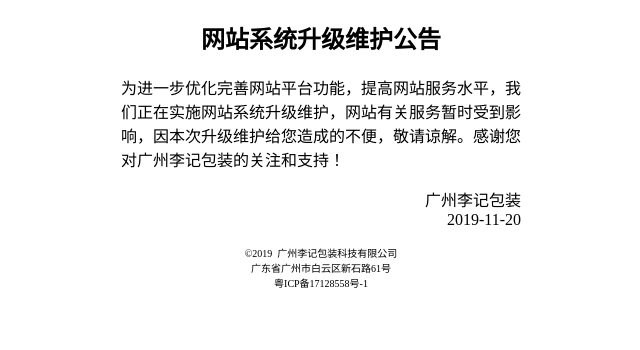
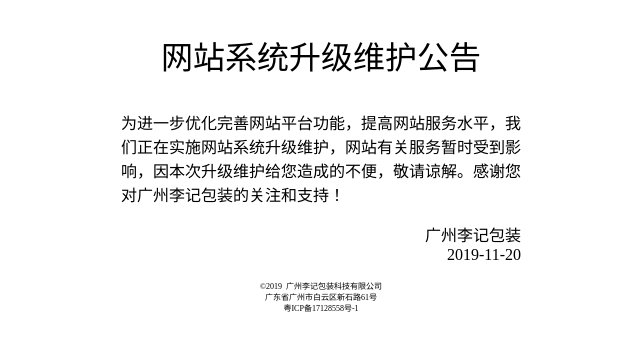
Before and after one commit to wuji008/gzliji, a plain HTML site: page index.html in a window 1280 px wide. Shown: the whole page, without its empty margins (319-959 px from the left). Drawn offline with Linux system fonts and the light colour scheme.

Commit message:
Update index.html

```diff
--- a/index.html
+++ b/index.html
@@ -10,10 +10,10 @@
  </head>
  <body>
   <div style="margin:0 auto;width:400px;text-align:center">
-	<h2>网站系统升级维护公告</h2>
-	<p style="text-align:left;">为进一步优化完善网站平台功能，提高网站服务水平，我们正在实施网站系统升级维护，网站有关服务暂时受到影响，因本次升级维护给您造成的不便，敬请谅解。感谢您对广州李记包装的关注和支持！<br /></p>
-	<p style="text-align:right;">广州李记包装<br />2019-11-20</p>
-	<p style="font-size:10px;">&copy;2019&nbsp;&nbsp;广州李记包装科技有限公司<br />
+	<p style="font-size:2em;">网站系统升级维护公告</p>
+	<p style="text-align:left;font-size:1em;">为进一步优化完善网站平台功能，提高网站服务水平，我们正在实施网站系统升级维护，网站有关服务暂时受到影响，因本次升级维护给您造成的不便，敬请谅解。感谢您对广州李记包装的关注和支持！<br /></p>
+	<p style="text-align:right;font-size:1em;">广州李记包装<br />2019-11-20</p>
+	<p style="font-size:0.5em;">&copy;2019&nbsp;&nbsp;广州李记包装科技有限公司<br />
 	广东省广州市白云区新石路61号<br />
 	粤ICP备17128558号-1
 	</p>
```
